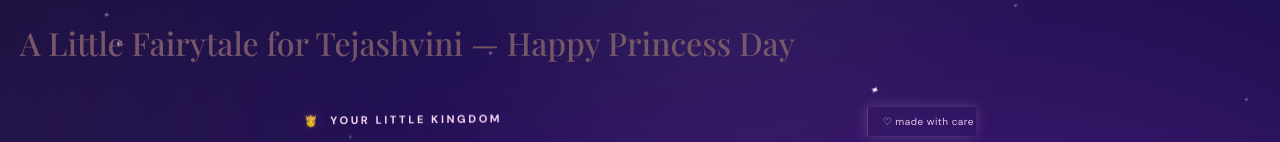
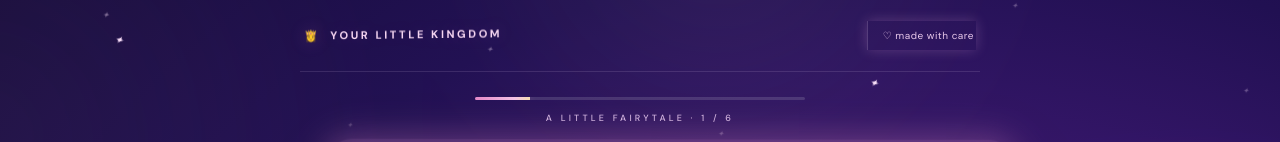
Before and after one commit to akashakkii01/tejashvini-fairytale, a Next.js app: page / in a window 1280 px wide. Shown: the top 142 px of the page. Built offline with nearby package versions, Linux system fonts and the light colour scheme; a web font is replaced by a local one.

Commit message:
Style accessible page heading without visual changes

```diff
--- a/app/globals.css
+++ b/app/globals.css
@@ -2388,3 +2388,16 @@ body:has(.kingdom-welcome){
     overflow-wrap:anywhere;
   }
 }
+
+/* Accessible page title without changing the visual composition */
+.sr-only{
+  position:absolute;
+  width:1px;
+  height:1px;
+  padding:0;
+  margin:-1px;
+  overflow:hidden;
+  clip:rect(0,0,0,0);
+  white-space:nowrap;
+  border:0;
+}
```
